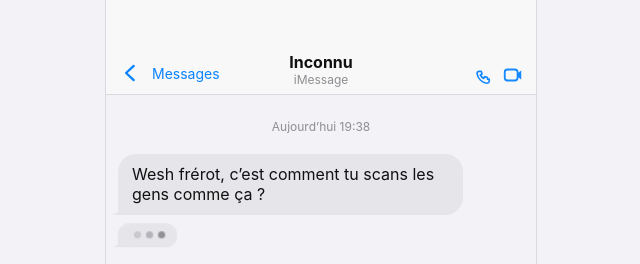
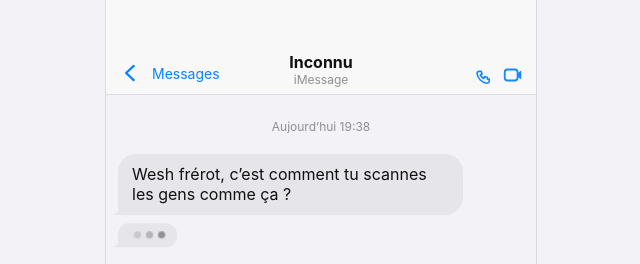
Before and after one commit to DanylLeStyle/QR-sweatshirt, a plain HTML site: page index.html in a window 1280 px wide. Shown: the top 264 px of the page, 319-959 px from the left. Drawn offline with Linux system fonts and the light colour scheme.

Commit message:
Update index.html

```diff
--- a/index.html
+++ b/index.html
@@ -236,7 +236,7 @@ img.addEventListener('error', () => console.error('❌ GIF introuvable'));
         showTyping();
         setTimeout(() => {
           hideTyping();
-          addTextBubble("Wesh frérot, c’est comment tu scans les gens comme ça ?", 'in');
+          addTextBubble("Wesh frérot, c’est comment tu scannes les gens comme ça ?", 'in');
           setTimeout(() => {
             showTyping();
             setTimeout(() => { hideTyping(); addGifBubble('in'); }, TYPING_DURATION);
```
